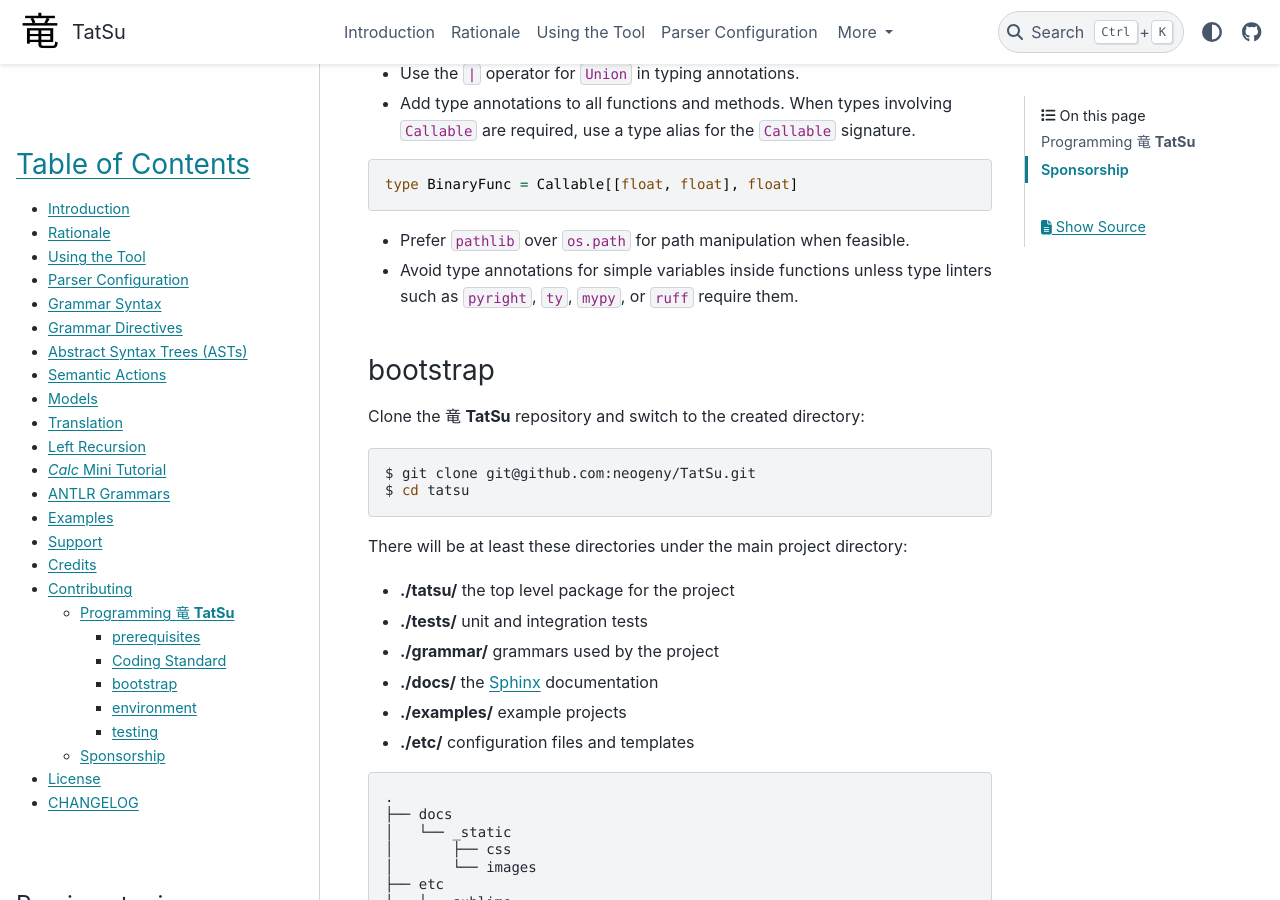
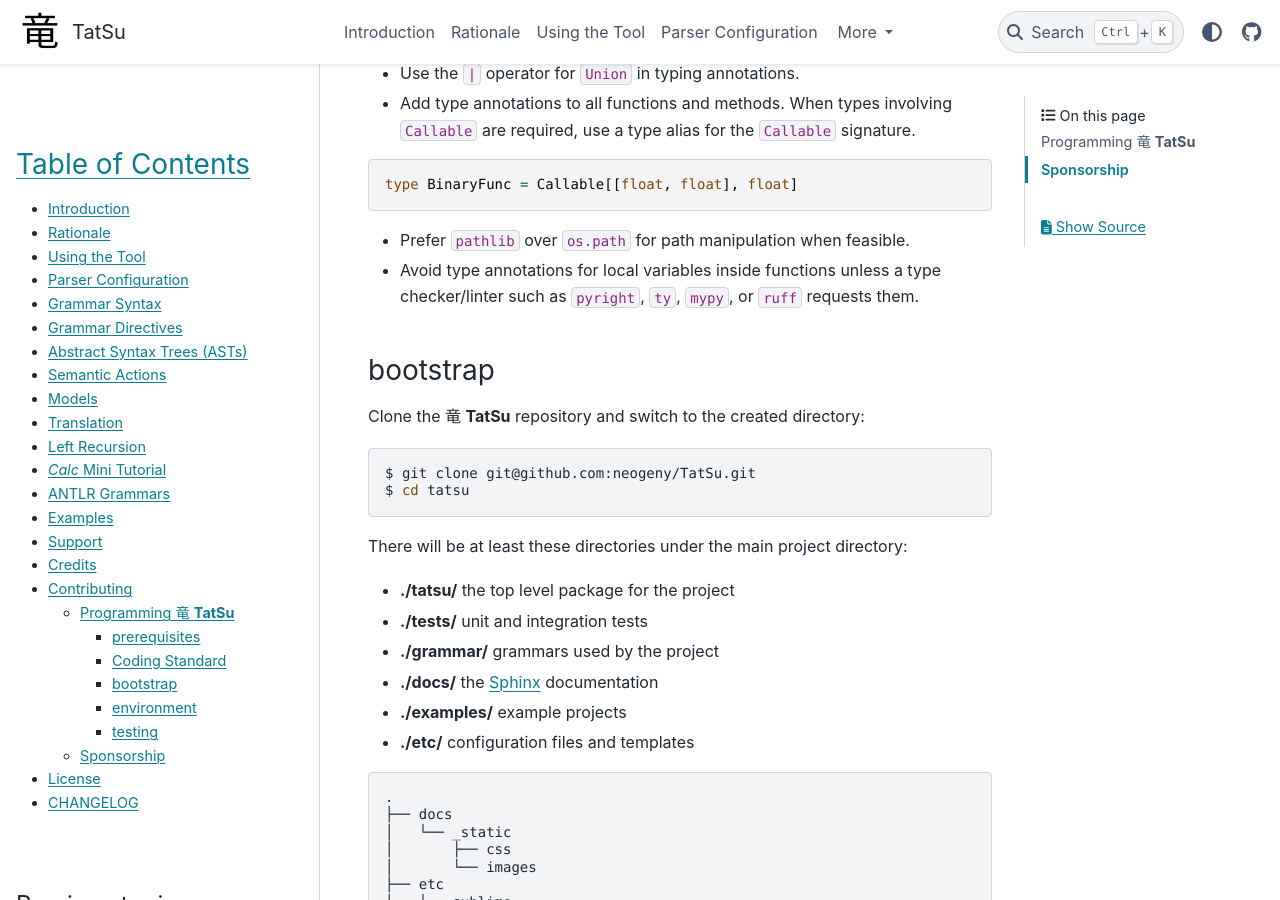
Before and after one commit to neogeny/TatSu, a Sphinx documentation site: the page built from docs/CONTRIBUTING.rst, in a window 1280 px wide and 900 px high, scrolled down 1279 px. Built offline with Sphinx 7.4.7 and the PyData theme 0.15.4, drawn with Linux system fonts in a browser that asks for light colours; pages that are not in the unit, such as notebooks, are missing from menus; the version number is read from the project's files by our own code.

Commit message:
[docs/ai] edits done by Cursor's agent for context

```diff
--- a/docs/CONTRIBUTING.rst
+++ b/docs/CONTRIBUTING.rst
@@ -64,8 +64,8 @@
   type BinaryFunc = Callable[[float, float], float]
 
 - Prefer ``pathlib`` over ``os.path`` for path manipulation when feasible.
-- Avoid type annotations for simple variables inside functions unless type
-  linters such as ``pyright``, ``ty``, ``mypy``, or ``ruff`` require them.
+- Avoid type annotations for local variables inside functions unless a type
+  checker/linter such as ``pyright``, ``ty``, ``mypy``, or ``ruff`` requests them.
 
 bootstrap
 ^^^^^^^^^
```
